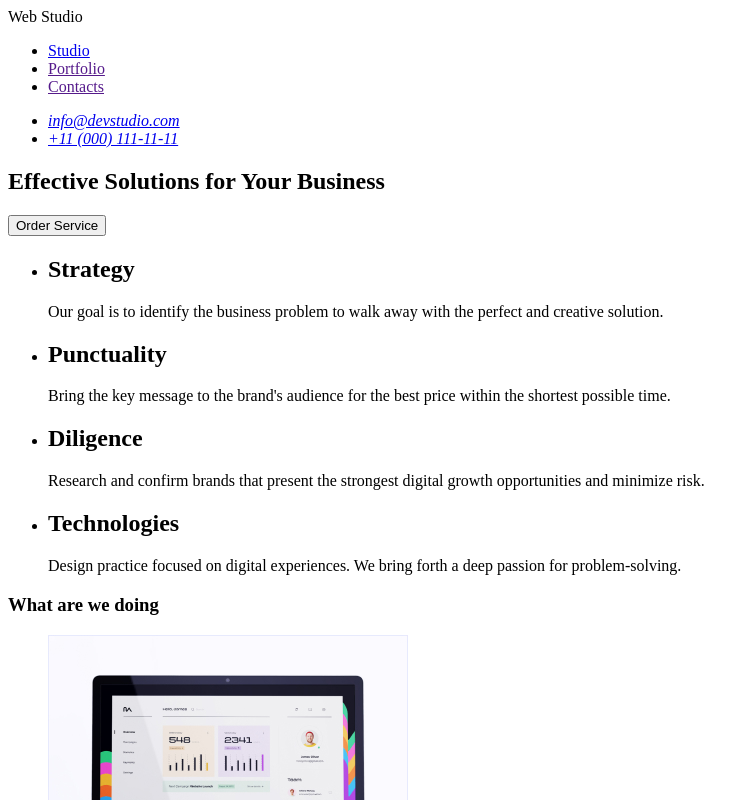
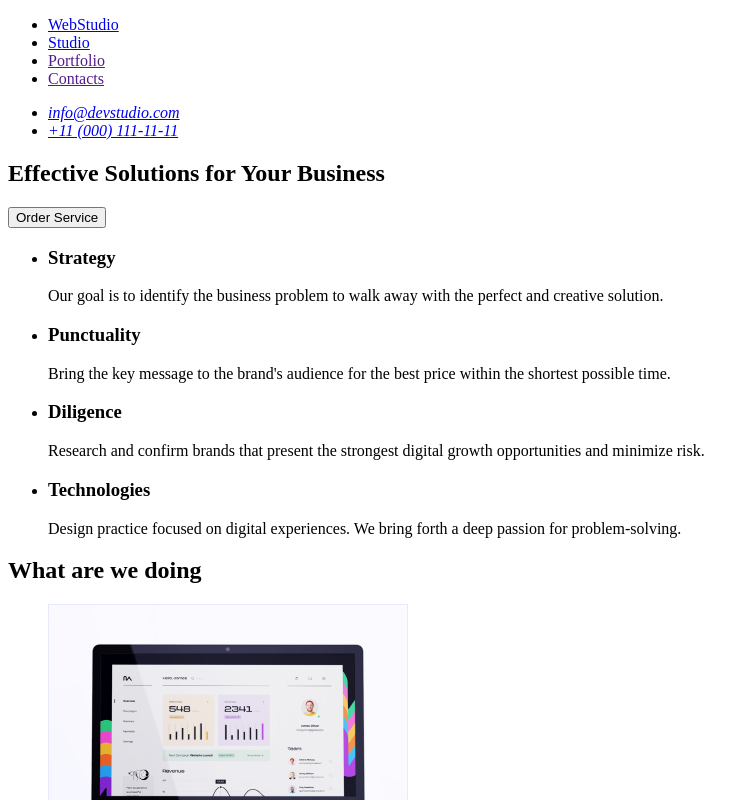
Before and after one commit to 8tatarin8/goit-markup-hw-01, a plain HTML site: page index.html in a window 1280 px wide. Shown: the top 800 px of the page, without its empty margins (0-754 px from the left). Drawn offline with Linux system fonts and the light colour scheme.

Commit message:
update new

```diff
--- a/index.html
+++ b/index.html
@@ -11,10 +11,11 @@
 
     <header>
             <nav>
-                <span>Web</span>
-                <span>Studio</span>
                 <!--список меню-->
                 <ul>
+                    <li>
+                        <a href="./index.html">WebStudio</a>
+                    </li>
                     <li>
                         <!--підключив перехід між сторінками(на майбутнє:)-->
                         <a href="./index.html">Studio</a>
@@ -53,37 +54,36 @@
             <h2 hidden lang="en">the main goals of our web studio</h2>
                 <ul>
                     <li>
-                        <h2 lang="en">Strategy</h2>
+                        <h3 lang="en">Strategy</h3>
                         <p lang="en">Our goal is to identify the business
                             problem to walk away with the perfect and creative solution.</p>
                     </li>
                     <li>
-                        <h2 lang="en">Punctuality</h2>
+                        <h3 lang="en">Punctuality</h3>
                         <p lang="en">Bring the key message to the brand's audience for the best price
                             within the
                             shortest
                             possible time.</p>
                     </li>
                     <li>
-                        <h2 lang="en">Diligence</h2>
+                        <h3 lang="en">Diligence</h3>
                         <p lang="en">Research and confirm brands that present the strongest digital
                             growth
                             opportunities and
                             minimize risk.</p>
                     </li>
                     <li>
-                        <h2 lang="en">Technologies</h2>
+                        <h3 lang="en">Technologies</h3>
                         <p lang="en">Design practice focused on digital experiences. We bring forth a
                             deep
                             passion for
                             problem-solving.</p>
                     </li>
                 </ul>
-            </div>
         </section>
         <!--секція3.What are we doing-->
         <section>
-            <h3 lang="en">What are we doing</h3>
+            <h2 lang="en">What are we doing</h2>
                 <ul>
                     <li>
                         <img src="./images/what-are-we-doing/service1.jpg" alt="seo" width="360"
@@ -101,30 +101,30 @@
         </section>
         <!--секція4.Our Team-->
         <section>
-            <h4 lang="en">Our Team</h4>
+            <h2 lang="en">Our Team</h2>
                 <ul>
                     <li>
                         <img src="./images/our_team/mark_guerrero.jpg" alt="Product Designer" width="264"
                             height="260">
-                        <h4 lang="en">Mark Guerrero</h4>
+                        <h3 lang="en">Mark Guerrero</h3>
                         <p lang="en">Product Designer</p>
                     </li>
                     <li>
                         <img src="./images/our_team/tom_ford.jpg" alt="Frontend Developer" width="264"
                             height="260">
-                        <h4 lang="en">Tom Ford</h4>
+                        <h3 lang="en">Tom Ford</h3>
                         <p lang="en">Frontend Developer</p>
                     </li>
                     <li>
                         <img src="./images/our_team/camila_garcia.jpg" alt="Marketing" width="264"
                             height="260">
-                        <h4 lang="en">Camila Garcia</h4>
+                        <h3 lang="en">Camila Garcia</h3>
                         <p lang="en">Marketing</p>
                     </li>
                     <li>
                         <img src="./images/our_team/daniel_wilson.jpg" alt="UI Designer" width="264"
                             height="260">
-                        <h4 lang="en">Daniel Wilson</h4>
+                        <h3 lang="en">Daniel Wilson</h3>
                         <p lang="en">UI Designer</p>
                     </li>
                 </ul>
@@ -132,9 +132,8 @@
     </main>
     <!--прописую підвал-->
     <footer>
-        <span>Web</span>
-        <span>Studio</span>
-            <p lang="en">Increase the flow of customers and sales for your business with digital
+        <a href="./index.html">WebStudio</a>
+        <p lang="en">Increase the flow of customers and sales for your business with digital
                 marketing &
                 growth
                 solutions.</p>
```
